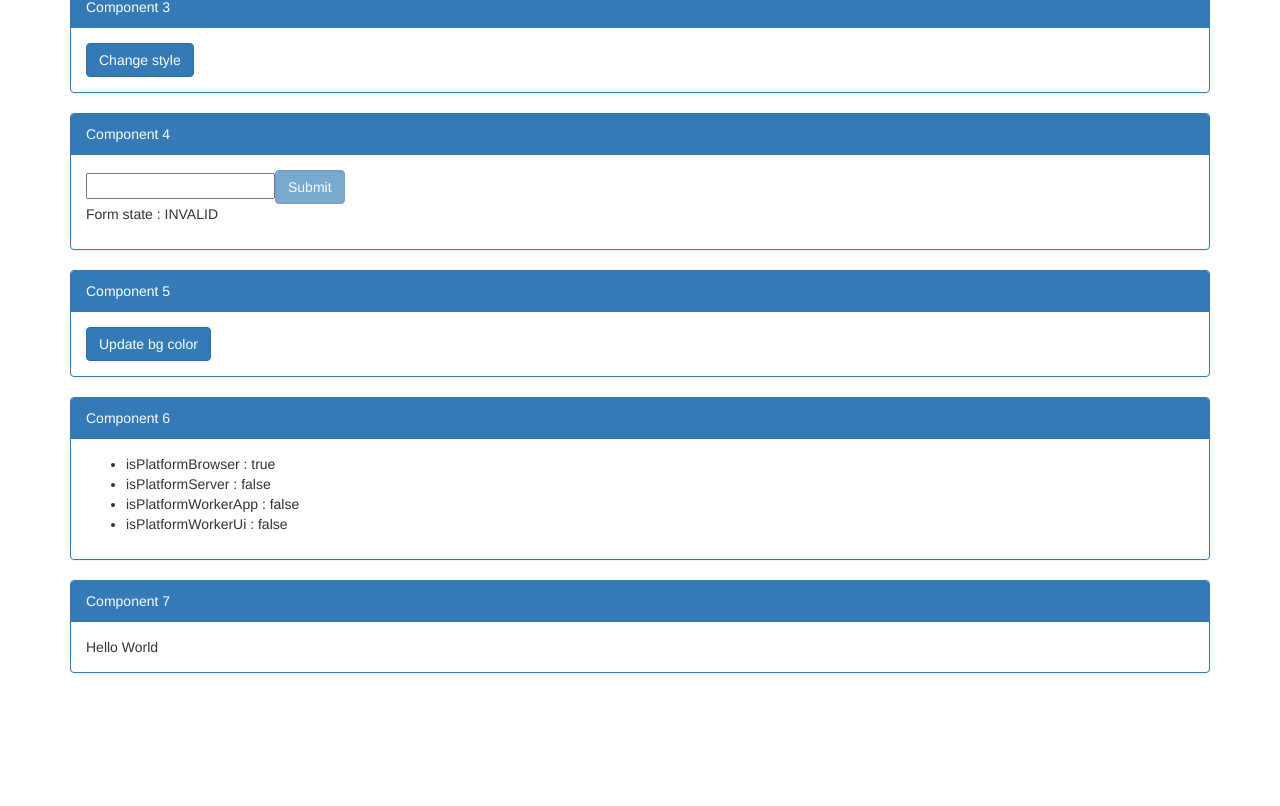
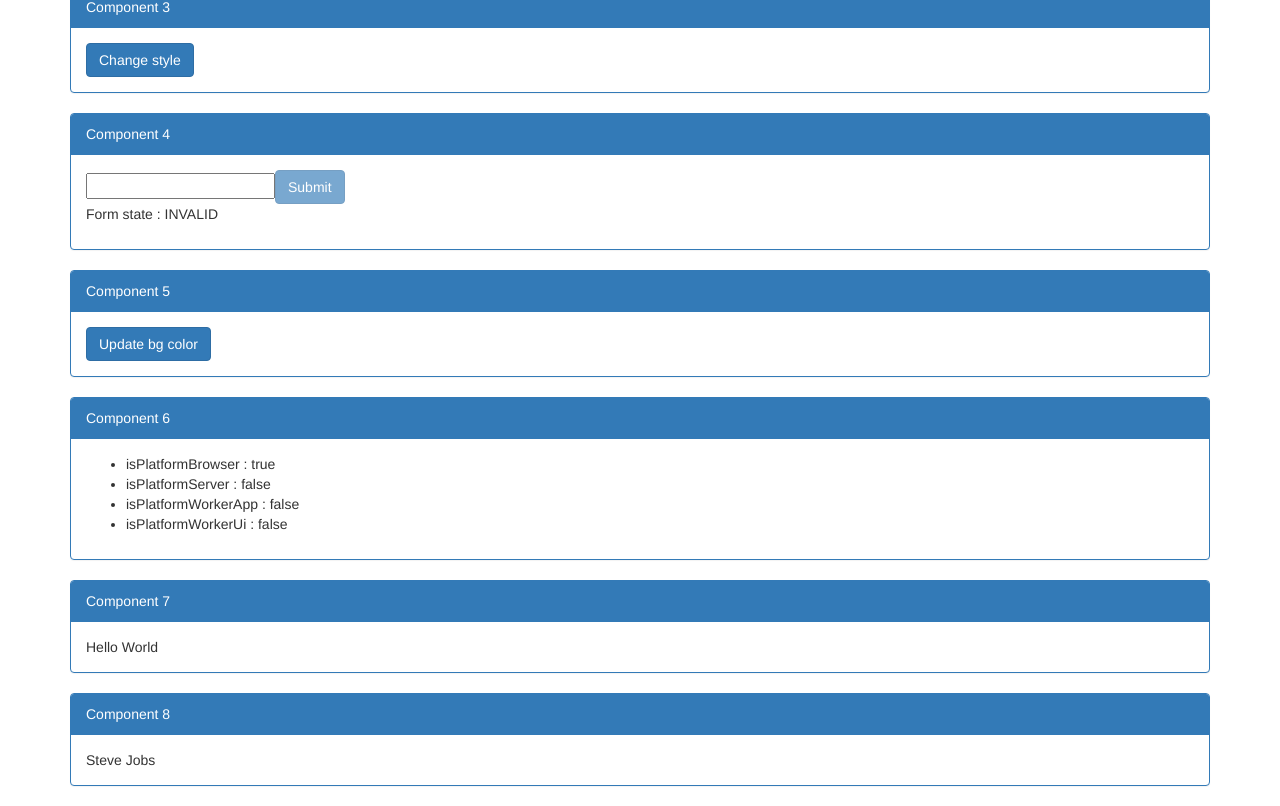
Before and after one commit to qmonmert/angular4-features, an Angular app: page / in a window 1280 px wide. Shown: the part 533-1339 px from the top of the page. Before the commit the page ends 1226 px from the top, so only its background shows below. Built offline with nearby package versions, Linux system fonts and the light colour scheme.

Commit message:
Component 8

```diff
--- a/src/app/app.component.html
+++ b/src/app/app.component.html
@@ -19,3 +19,5 @@
 <app-component6></app-component6>
 
 <app-component7></app-component7>
+
+<app-component8></app-component8>
--- a/src/app/app.module.ts
+++ b/src/app/app.module.ts
@@ -13,6 +13,7 @@ import { Component4Component } from './component4/component4.component';
 import { Component5Component } from './component5/component5.component';
 import { Component6Component } from './component6/component6.component';
 import { Component7Component } from './component7/component7.component';
+import { Component8Component } from './component8/component8.component';
 
 @NgModule({
   declarations: [
@@ -23,7 +24,8 @@ import { Component7Component } from './component7/component7.component';
     Component4Component,
     Component5Component,
     Component6Component,
-    Component7Component
+    Component7Component,
+    Component8Component
   ],
   imports: [
     BrowserModule,
--- /dev/null
+++ b/src/app/component8/component8.component.html
@@ -0,0 +1,16 @@
+<div class="container">
+    <div class="panel panel-primary">
+        <div class="panel-heading">Component 8</div>
+        <div class="panel-body">
+
+            <!--Feature-->
+            <div *ngIf="user | async; let user; else loading">
+                {{user.firstName}} {{user.lastName}}
+            </div>
+            <ng-template #loading>
+                Loading User Data ...
+            </ng-template>
+
+        </div>
+    </div>
+</div>
--- /dev/null
+++ b/src/app/component8/component8.component.ts
@@ -0,0 +1,22 @@
+import { Component, OnInit } from '@angular/core';
+import { Observable } from 'rxjs/Observable';
+import 'rxjs/add/observable/of';
+import 'rxjs/add/operator/delay';
+
+@Component({
+  selector: 'app-component8',
+  templateUrl: './component8.component.html'
+})
+export class Component8Component implements OnInit {
+
+  user: Observable<{}>;
+
+  ngOnInit() {
+    this.user = this.getAsyncData();
+  }
+
+  getAsyncData() {
+    return Observable.of({ firstName: 'Steve', lastName: 'Jobs' }).delay(2000);
+  }
+
+}
```
Also changed, not shown: 1 other file (tests, documents, lock files or other folders).
